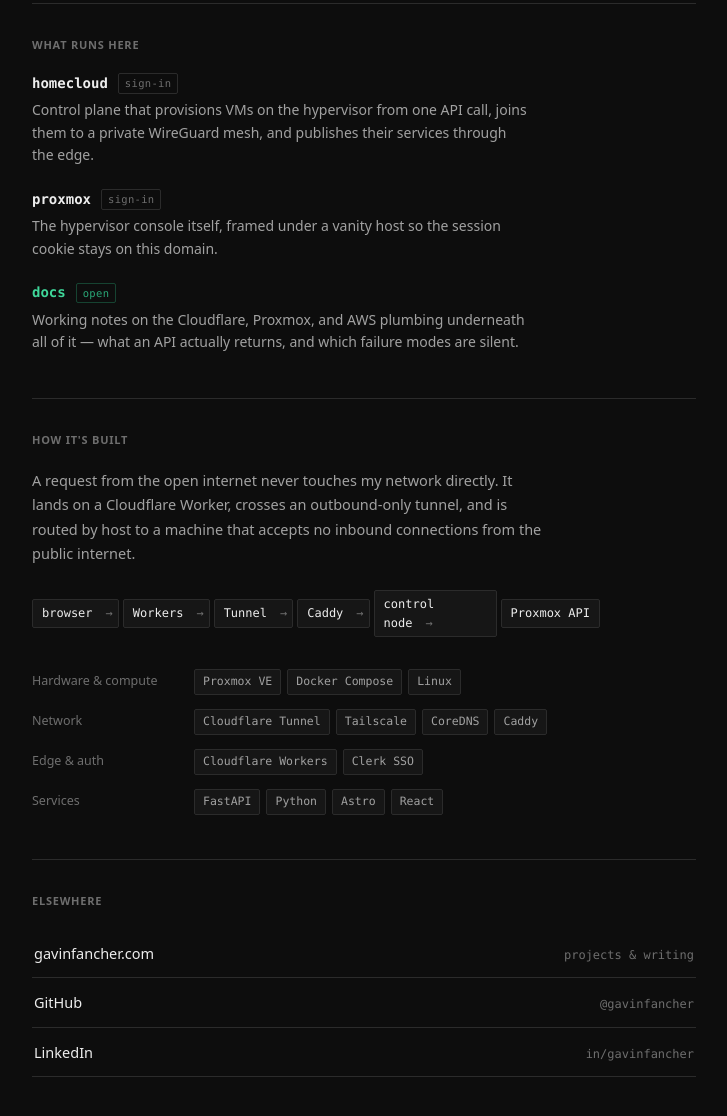
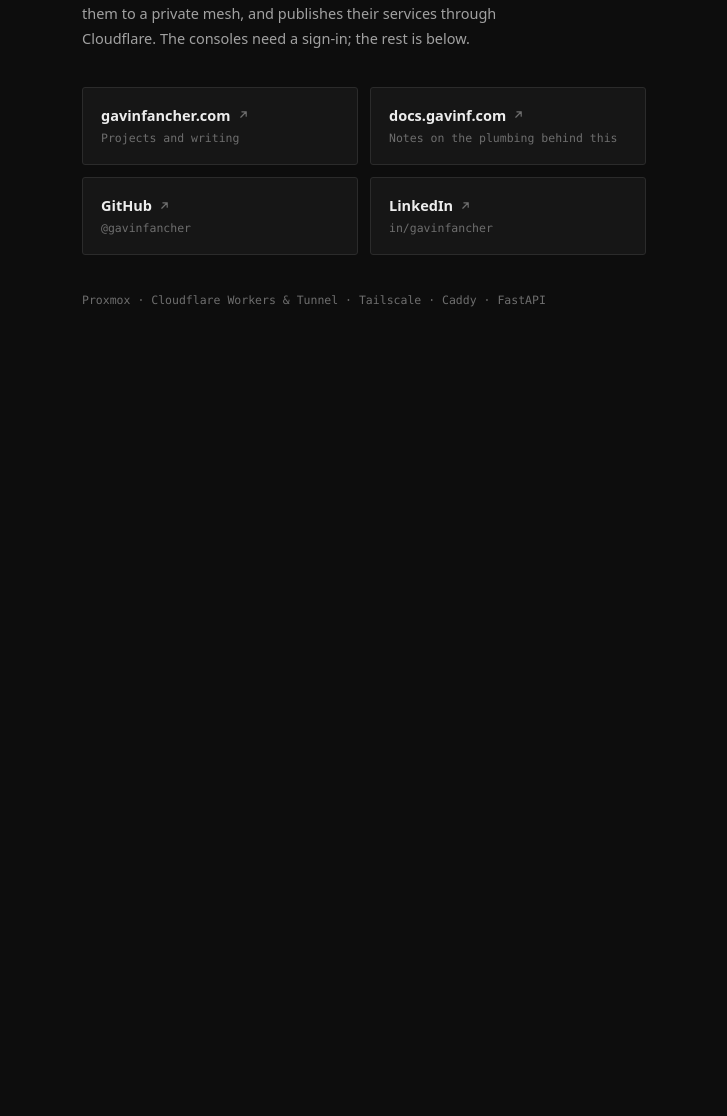
Before and after one commit to gavinfancher/gavinf-dash, an Astro site: page / in a window 1280 px wide. Shown: the part 360-1476 px from the top of the page, without its empty margins (276-1003 px from the left). After the commit the page ends 800 px from the top, so only its background shows below. Built offline with nearby package versions, Linux system fonts and the light colour scheme; Astro itself is replaced by a stand-in of ours.

Commit message:
udpatest o landing page

```diff
--- a/src/pages/index.astro
+++ b/src/pages/index.astro
@@ -2,48 +2,32 @@
 // gavinf.com — fully static. This page has no interactive state, so it ships
 // no JavaScript at all; Clerk only loads on /auth and /dash.
 //
-// Everything here is drawn from the repos it describes. If the stack changes,
-// change it here too — a landing page that lies about the infrastructure is
-// worse than one that says nothing.
+// The job of this page is to say what the domain is in about five seconds and
+// then hand the visitor somewhere better. Detail about the infrastructure
+// belongs on docs.gavinf.com, not here.
 import Base from '../layouts/Base.astro';
 
-// Reachability is the honest distinction to draw for a visitor: docs is open,
-// the consoles are behind SSO. Linking a stranger into a login wall is worse
-// than telling them it exists.
-const SERVICES = [
+const DESTINATIONS = [
   {
-    name: 'homecloud',
-    desc: 'Control plane that provisions VMs on the hypervisor from one API call, joins them to a private WireGuard mesh, and publishes their services through the edge.',
-    tag: 'sign-in',
-    href: null,
+    label: 'gavinfancher.com',
+    note: 'Projects and writing',
+    href: 'https://gavinfancher.com',
   },
   {
-    name: 'proxmox',
-    desc: 'The hypervisor console itself, framed under a vanity host so the session cookie stays on this domain.',
-    tag: 'sign-in',
-    href: null,
+    label: 'docs.gavinf.com',
+    note: 'Notes on the plumbing behind this',
+    href: 'https://docs.gavinf.com',
   },
   {
-    name: 'docs',
-    desc: 'Working notes on the Cloudflare, Proxmox, and AWS plumbing underneath all of it — what an API actually returns, and which failure modes are silent.',
-    tag: 'open',
-    href: 'https://docs.gavinf.com',
+    label: 'GitHub',
+    note: '@gavinfancher',
+    href: 'https://github.com/gavinfancher',
   },
-];
-
-const STACK = [
-  { label: 'Hardware & compute', items: ['Proxmox VE', 'Docker Compose', 'Linux'] },
-  { label: 'Network', items: ['Cloudflare Tunnel', 'Tailscale', 'CoreDNS', 'Caddy'] },
-  { label: 'Edge & auth', items: ['Cloudflare Workers', 'Clerk SSO'] },
-  { label: 'Services', items: ['FastAPI', 'Python', 'Astro', 'React'] },
-];
-
-const PATH = ['browser', 'Workers', 'Tunnel', 'Caddy', 'control node', 'Proxmox API'];
-
-const LINKS = [
-  { label: 'gavinfancher.com', href: 'https://gavinfancher.com', note: 'projects & writing' },
-  { label: 'GitHub', href: 'https://github.com/gavinfancher', note: '@gavinfancher' },
-  { label: 'LinkedIn', href: 'https://linkedin.com/in/gavinfancher', note: 'in/gavinfancher' },
+  {
+    label: 'LinkedIn',
+    note: 'in/gavinfancher',
+    href: 'https://linkedin.com/in/gavinfancher',
+  },
 ];
 ---
 <Base
@@ -62,70 +46,36 @@
     </header>
 
     <main class="land-doc">
-      <section class="land-intro">
       <p class="land-eyebrow">Data systems · Data infrastructure</p>
       <h1 class="land-title">Gavin Fancher</h1>
       <p class="land-lead">I build data pipelines, systems, and infrastructure.</p>
+
       <p class="land-body">
         This domain isn't a portfolio — it's the control plane for a homelab I run
-          as a small cloud. Instances, images, private DNS, public ingress, and a web
-          console, all running on my own hardware. Everything listed below is live.
+        as a small cloud, on my own hardware. It provisions VMs, joins them to a
+        private mesh, and publishes their services through Cloudflare. The consoles
+        need a sign-in; the rest is below.
       </p>
-      </section>
 
-      <section class="land-section">
-        <h2 class="land-section-label">What runs here</h2>
-        <ul class="land-list">
-          {SERVICES.map((s) => (
-            <li class="land-row">
-              <div class="land-row-head">
-                {s.href
-                  ? <a class="land-row-name land-row-link" href={s.href}>{s.name}</a>
-                  : <span class="land-row-name">{s.name}</span>}
-                <span class={`land-tag ${s.tag === 'open' ? 'land-tag-open' : ''}`}>{s.tag}</span>
-              </div>
-              <p class="land-row-desc">{s.desc}</p>
-            </li>
+      <nav class="land-dests" aria-label="Elsewhere">
+        {DESTINATIONS.map((d) => (
+          <a class="land-dest" href={d.href} target="_blank" rel="noopener noreferrer">
+            <span class="land-dest-label">
+              {d.label}
+              <svg class="land-dest-arrow" width="13" height="13" viewBox="0 0 24 24"
+                fill="none" stroke="currentColor" stroke-width="2.2"
+                stroke-linecap="round" stroke-linejoin="round" aria-hidden="true">
+                <path d="M7 17 17 7M9 7h8v8"/>
+              </svg>
+            </span>
+            <span class="land-dest-note">{d.note}</span>
+          </a>
         ))}
-        </ul>
-      </section>
+      </nav>
 
-      <section class="land-section">
-        <h2 class="land-section-label">How it's built</h2>
-        <p class="land-body">
-          A request from the open internet never touches my network directly. It lands
-          on a Cloudflare Worker, crosses an outbound-only tunnel, and is routed by
-          host to a machine that accepts no inbound connections from the public
-          internet.
+      <p class="land-colophon">
+        Proxmox · Cloudflare Workers &amp; Tunnel · Tailscale · Caddy · FastAPI
       </p>
-        <ol class="land-path">
-          {PATH.map((step) => <li class="land-path-step">{step}</li>)}
-        </ol>
-        <dl class="land-stack">
-          {STACK.map((g) => (
-            <div class="land-stack-group">
-              <dt class="land-stack-label">{g.label}</dt>
-              <dd class="land-stack-items">
-                {g.items.map((i) => <span class="land-chip">{i}</span>)}
-              </dd>
-            </div>
-          ))}
-        </dl>
-      </section>
-
-      <section class="land-section">
-        <h2 class="land-section-label">Elsewhere</h2>
-        <ul class="land-links">
-          {LINKS.map((l) => (
-            <li>
-              <a class="land-link" href={l.href} target="_blank" rel="noopener noreferrer">
-                <span class="land-link-label">{l.label}</span>
-                <span class="land-link-note">{l.note}</span>
-              </a>
-            </li>
-          ))}
-        </ul>
-      </section>
     </main>
   </div>
 </Base>
--- a/src/styles/app.css
+++ b/src/styles/app.css
@@ -93,15 +93,18 @@
   background: color-mix(in srgb, var(--accent) 18%, transparent);
 }
 
-/* The document itself. Mono is doing signalling work here — it is on the
-   things that name infrastructure (hosts, stack, hops) and nowhere else. */
+/* The document itself. It sits a little above centre and fits one screen —
+   the destinations are the point, so nothing should push them below the fold. */
 
 .land-doc {
   width: 100%;
-  max-width: 720px;
+  max-width: 620px;
   margin: 0 auto;
-  padding: 64px 28px 96px;
+  padding: 0 28px;
   flex: 1;
+  display: flex;
+  flex-direction: column;
+  justify-content: center;
 }
 
 .land-eyebrow {
@@ -122,214 +125,97 @@
 }
 
 .land-lead {
-  margin: 0 0 20px;
+  margin: 0 0 22px;
   font-size: 17px;
   color: var(--text);
 }
 
 .land-body {
-  margin: 0;
+  margin: 0 0 36px;
   font-size: 14.5px;
   line-height: 1.7;
   color: var(--muted);
-  max-width: 62ch;
+  max-width: 58ch;
 }
 
-.land-section {
-  margin-top: 44px;
-  padding-top: 32px;
-  border-top: 1px solid var(--border);
+/* Destinations — the same card language as the dashboard's service grid, so
+   the two pages read as one system. */
+
+.land-dests {
+  display: grid;
+  grid-template-columns: repeat(auto-fit, minmax(240px, 1fr));
+  gap: 12px;
 }
 
-.land-section-label {
-  margin: 0 0 20px;
-  font-size: 11px;
-  font-weight: 600;
-  letter-spacing: 0.07em;
-  text-transform: uppercase;
-  color: var(--faint);
+.land-dest {
+  display: flex;
+  flex-direction: column;
+  gap: 4px;
+  padding: 16px 18px;
+  background: var(--panel);
+  border: 1px solid var(--border);
+  border-radius: var(--radius);
+  text-decoration: none;
+  transition:
+    background 0.12s,
+    border-color 0.12s;
 }
 
-/* What runs here */
-
-.land-list {
-  margin: 0;
-  padding: 0;
-  list-style: none;
-  display: flex;
-  flex-direction: column;
-  gap: 22px;
-}
-
-.land-row-head {
-  display: flex;
-  align-items: center;
-  gap: 10px;
-  margin-bottom: 5px;
-}
-
-.land-row-name {
-  font-family: var(--mono);
-  font-size: 14px;
-  font-weight: 600;
-  color: var(--text);
-  text-decoration: none;
-}
-
-.land-row-link {
-  color: var(--accent);
-}
-
-.land-row-link:hover {
-  text-decoration: underline;
-  text-underline-offset: 3px;
-}
-
-.land-tag {
-  font-family: var(--mono);
-  font-size: 10.5px;
-  letter-spacing: 0.03em;
-  color: var(--faint);
-  border: 1px solid var(--border);
-  border-radius: var(--radius-sm);
-  padding: 1px 6px;
-}
-
-.land-tag-open {
-  color: var(--ok);
-  border-color: color-mix(in srgb, var(--ok) 35%, transparent);
-}
-
-.land-row-desc {
-  margin: 0;
-  font-size: 14px;
-  line-height: 1.6;
-  color: var(--muted);
-  max-width: 62ch;
-}
-
-/* Request path */
-
-.land-path {
-  margin: 24px 0 32px;
-  padding: 0;
-  list-style: none;
-  display: flex;
-  flex-wrap: wrap;
-  align-items: center;
-  gap: 8px 4px;
-}
-
-.land-path-step {
-  font-family: var(--mono);
-  font-size: 12px;
-  color: var(--text);
-  background: var(--panel);
-  border: 1px solid var(--border);
-  border-radius: var(--radius-sm);
-  padding: 4px 9px;
-}
-
-.land-path-step:not(:last-child)::after {
-  content: '→';
-  color: var(--faint);
-  margin-left: 13px;
-  margin-right: -4px;
-}
-
-/* Stack */
-
-.land-stack {
-  margin: 0;
-  display: flex;
-  flex-direction: column;
-  gap: 14px;
-}
-
-.land-stack-group {
-  display: grid;
-  grid-template-columns: 150px 1fr;
-  gap: 12px;
-  align-items: baseline;
-}
-
-.land-stack-label {
-  font-size: 12.5px;
-  color: var(--faint);
-}
-
-.land-stack-items {
-  margin: 0;
-  display: flex;
-  flex-wrap: wrap;
-  gap: 6px;
-}
-
-.land-chip {
-  font-family: var(--mono);
-  font-size: 11.5px;
-  color: var(--muted);
-  background: var(--panel);
-  border: 1px solid var(--border);
-  border-radius: var(--radius-sm);
-  padding: 3px 8px;
-}
-
-/* Elsewhere */
-
-.land-links {
-  margin: 0;
-  padding: 0;
-  list-style: none;
-  display: flex;
-  flex-direction: column;
-}
-
-.land-link {
-  display: flex;
-  align-items: baseline;
-  justify-content: space-between;
-  gap: 16px;
-  padding: 13px 2px;
-  border-bottom: 1px solid var(--border);
-  text-decoration: none;
-  transition: border-color 0.12s;
-}
-
-.land-link:hover {
+.land-dest:hover {
+  background: var(--panel-2);
   border-color: var(--accent);
 }
 
-.land-link:hover .land-link-label {
-  color: var(--accent);
-}
-
-.land-link-label {
+.land-dest-label {
+  display: flex;
+  align-items: center;
+  gap: 6px;
   font-size: 14.5px;
-  font-weight: 500;
+  font-weight: 600;
   color: var(--text);
   transition: color 0.12s;
 }
 
-.land-link-note {
+.land-dest:hover .land-dest-label {
+  color: var(--accent);
+}
+
+.land-dest-arrow {
+  flex-shrink: 0;
+  color: var(--faint);
+  transition:
+    color 0.12s,
+    transform 0.12s;
+}
+
+.land-dest:hover .land-dest-arrow {
+  color: var(--accent);
+  transform: translate(1px, -1px);
+}
+
+.land-dest-note {
   font-family: var(--mono);
-  font-size: 12px;
+  font-size: 11.5px;
+  color: var(--faint);
+}
+
+.land-colophon {
+  margin: 36px 0 0;
+  font-family: var(--mono);
+  font-size: 11.5px;
+  line-height: 1.7;
   color: var(--faint);
 }
 
 @media (max-width: 560px) {
   .land-doc {
-    padding: 40px 20px 64px;
+    justify-content: flex-start;
+    padding: 44px 20px 56px;
   }
 
   .land-title {
     font-size: 28px;
     letter-spacing: -0.6px;
-  }
-
-  .land-stack-group {
-    grid-template-columns: 1fr;
-    gap: 6px;
   }
 }
 
```
Lines whose indentation alone changed are shown as unchanged.
